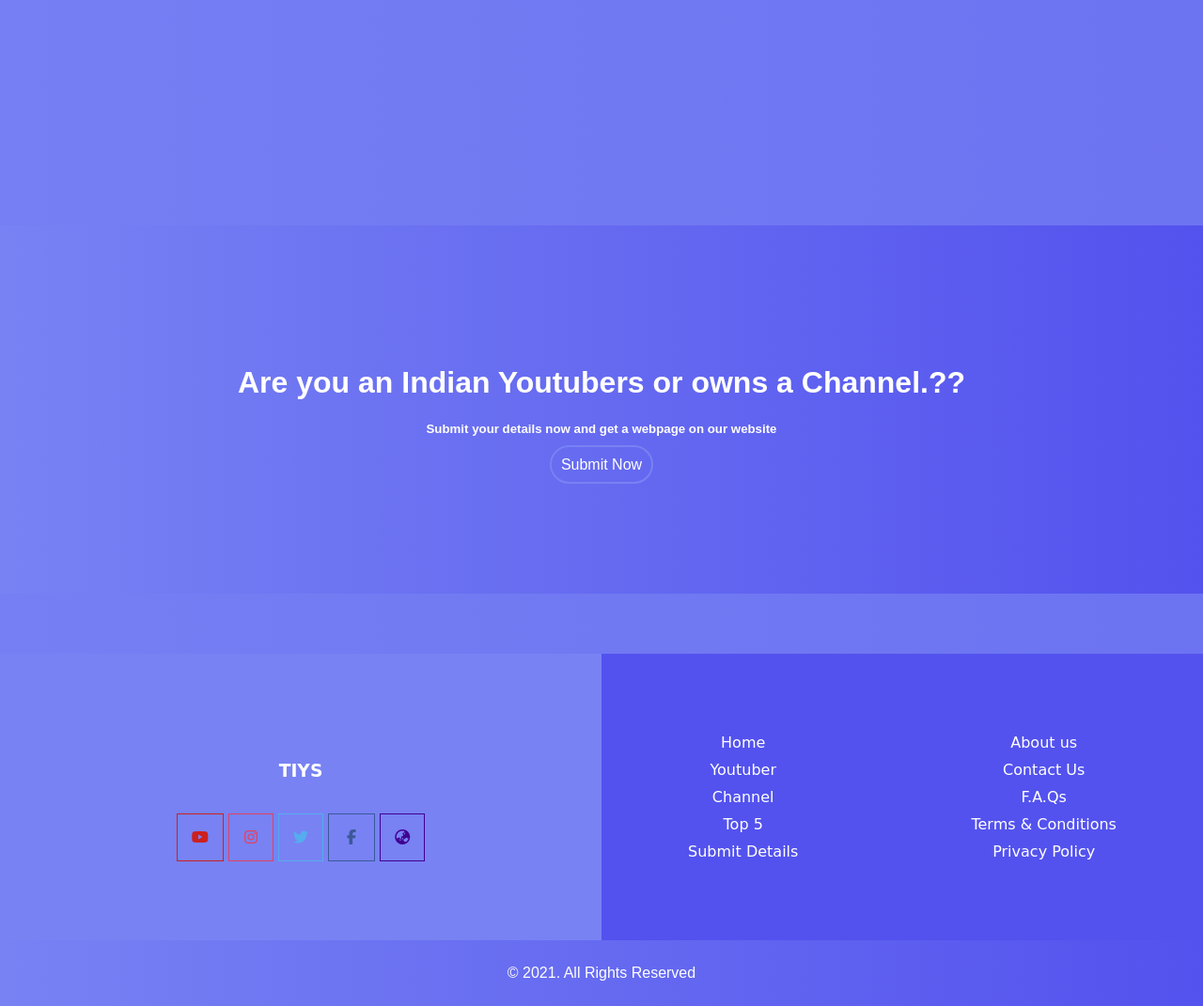
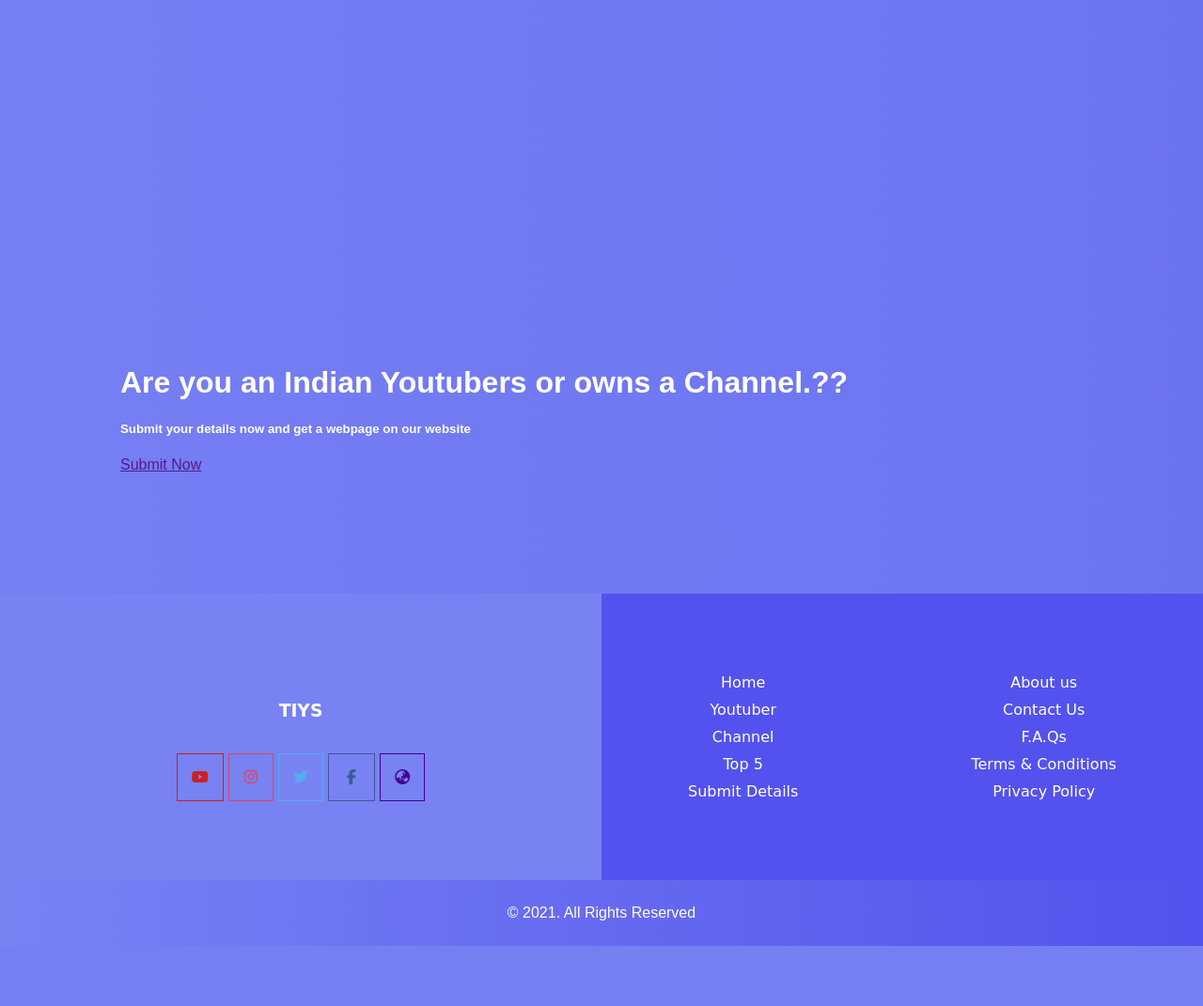
Before and after one commit to myammedia/project-tin-beta, a Django app: page / in a window 1280 px wide. Shown: the part 3582-4653 px from the top of the page at 94% size. After the commit the page ends 4589 px from the top, so only its background shows below. Run offline with Django 3.2, Linux system fonts and the light colour scheme; data that the repository does not hold is empty; some libraries are stand-ins or nearby versions; some web fonts are replaced.

Commit message:
Update home-page.css

```diff
--- a/tiys/pages/static/pages/css/home-page.css
+++ b/tiys/pages/static/pages/css/home-page.css
@@ -162,29 +162,6 @@ background: linear-gradient(to right, #fff 0%, #7882F3 100%);
 }
 
 .top-right a:hover {
-  background-color: #7882F3;
-    box-shadow: 1px 1px 30px #7882F3;
-   border: 2px solid #5352EE;
-}
-
-.submit{
-background: linear-gradient(90deg, #7882F3, #5352EE);
-padding: 3% 0%;
-margin: 5% 0%;
-text-align: center;
-color: white;
-}
-
-.submit a {
-  background-color: #7882F3 10%;
-  text-decoration: none;
-  padding: 10px;
-  color: white;
-  border: 2px solid #7882F3;
-  border-radius: 50px;
-}
-
-.submit a:hover {
   background-color: #7882F3;
     box-shadow: 1px 1px 30px #7882F3;
    border: 2px solid #5352EE;
```
